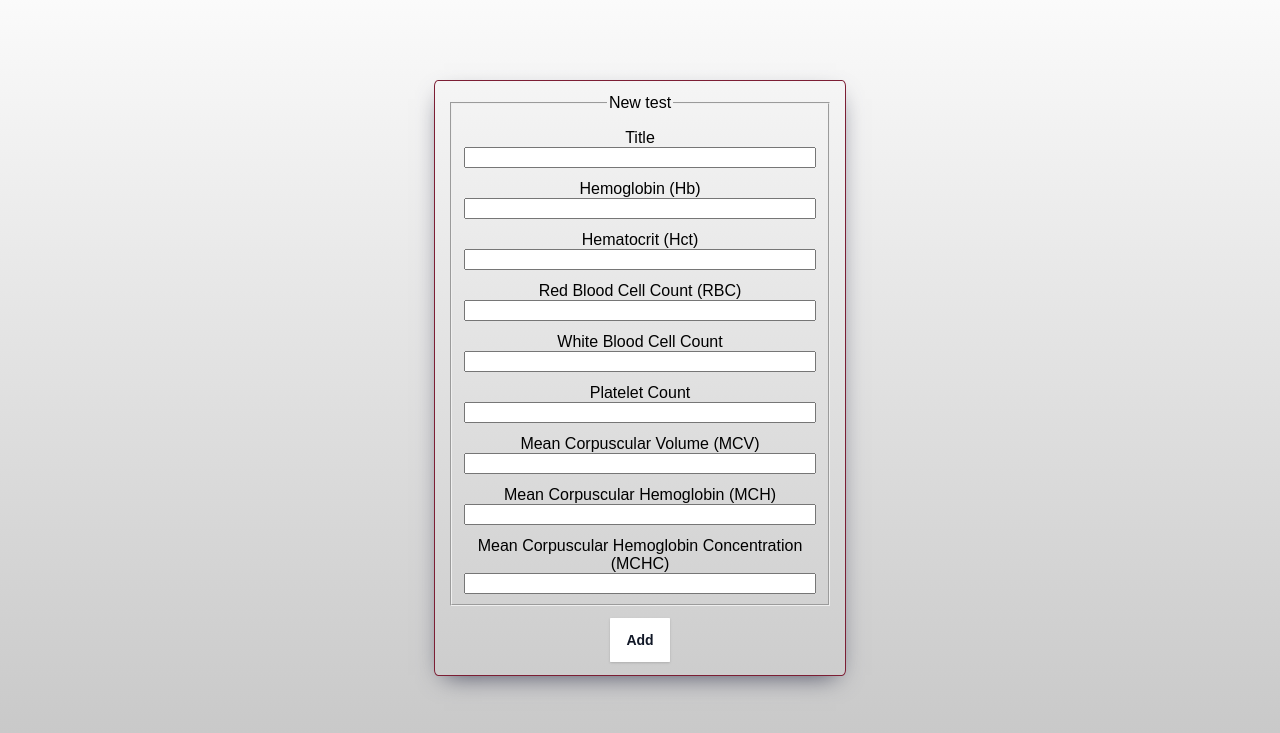
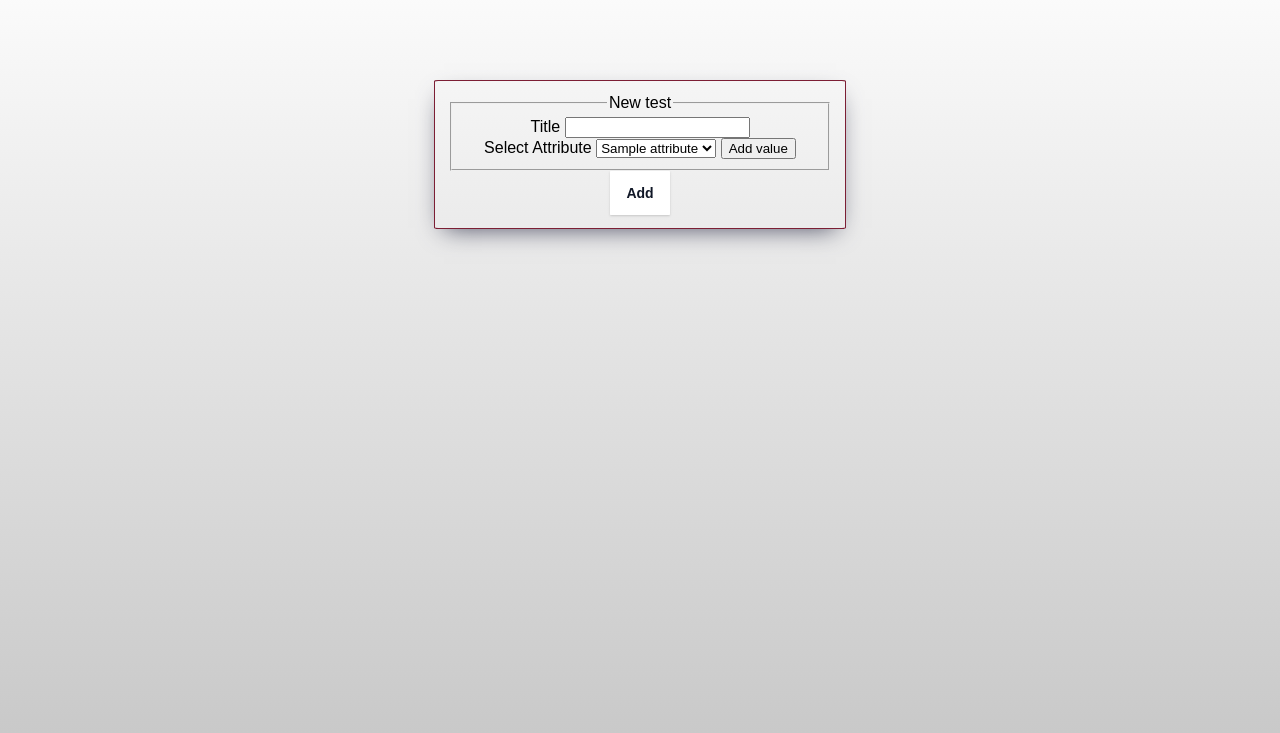
Before and after one commit to Connoisseur01/BloodAnalysis_Hub, a Flask app: page /new in a window 1280 px wide. Shown: the part 67-800 px from the top of the page. Run offline with Flask 3, Linux system fonts and the light colour scheme; a user stored in the database is signed in; tables that the repository leaves empty hold one stand-in row (values such as "Sample post").

Commit message:
Change how new values are added to test

```diff
--- /dev/null
+++ b/blood_analysis_hub/static/test.js
@@ -0,0 +1,34 @@
+const units = window.units;
+var shown = window.shown;
+console.log(shown)
+var addValueBtn = document.getElementById('add-value-btn');
+var form = document.getElementById('form');
+var selectAttribute = document.getElementById('select-attribute');
+
+
+addValueBtn.addEventListener('click', function() {
+    var attribute = selectAttribute.value;
+    if (shown.indexOf(attribute) === -1){
+        shown.push(attribute)
+        var newInputFieldGroup = document.createElement('div');
+        newInputFieldGroup.classList.add('form-group');
+
+        var label = document.createElement('label');
+        label.classList.add('form-label');
+        label.textContent = attribute;
+
+        var inputField = document.createElement('input');
+        inputField.setAttribute('type', 'number');
+        inputField.setAttribute('name', attribute);
+
+        var unit = document.createElement('p');
+        unit.textContent = units[attribute];
+
+        newInputFieldGroup.appendChild(label);
+        newInputFieldGroup.appendChild(inputField);
+        newInputFieldGroup.appendChild(unit);
+
+
+        form.appendChild(newInputFieldGroup);
+    }
+});
--- a/blood_analysis_hub/templates/create_test.html
+++ b/blood_analysis_hub/templates/create_test.html
@@ -1,32 +1,40 @@
 {% extends "layout.html" %}
 {% block content %}
     <div class="auth-form">
-        <form method="POST" action="">
+        <form method="POST">
             {{ form.hidden_tag() }}
-            <fieldset class="form">
+            <fieldset id="form">
                 <Legend >{{ legend }}</Legend>
                     {{ form.title.label(class="form-label") }}
                     {{ form.title() }}
-                    {{ form.hb.label(class="form-label") }}
-                    {{ form.hb() }}
-                    {{ form.hct.label(class="form-label") }}
-                    {{ form.hct() }}
-                    {{ form.rbc.label(class="form-label") }}
-                    {{ form.rbc() }}
-                    {{ form.wbc.label(class="form-label") }}
-                    {{ form.wbc() }}
-                    {{ form.pc.label(class="form-label") }}
-                    {{ form.pc() }}
-                    {{ form.mcv.label(class="form-label") }}
-                    {{ form.mcv() }}
-                    {{ form.mch.label(class="form-label") }}
-                    {{ form.mch() }}
-                    {{ form.mchc.label(class="form-label") }}
-                    {{ form.mchc() }}
+                    <div class="form-group">
+                    {{ form.select_attribute.label(class="form-label") }}
+                    {{ form.select_attribute(id='select-attribute') }}
+                    <button type="button" id="add-value-btn"> Add value </button>
+                    </div>
+                    {% if values %}
+                        {% for attr in values %}
+                            <div class="form-group">
+                                <label class="form-label">{{attr}}</label>
+                                <input type="number" value="{{values[attr]}}" name="{{attr}}">
+                                <p>{{units[attr]}}</p>
+                            </div>
+                        {% endfor %}
+                    {% endif %}
             </fieldset>
             <div>
                 {{ form.submit(class="option") }}
             </div>
         </form>
     </div>
+    <script>
+        window.units = JSON.parse('{{ units | tojson | safe}}');
+        window.shown = []
+        {% if values %}
+            {% for attr in values %}
+                window.shown.push('{{attr}}')
+            {% endfor %}
+        {% endif %}
+    </script>
+    <script src="{{ url_for('static', filename='test.js') }}"></script>
 {% endblock content %}
--- a/blood_analysis_hub/tests/forms.py
+++ b/blood_analysis_hub/tests/forms.py
@@ -1,22 +1,11 @@
 from flask_wtf import FlaskForm
-from wtforms import StringField, SubmitField, IntegerField, DecimalField
+from wtforms import FieldList, FormField, SelectField, StringField, SubmitField, IntegerField, DecimalField
 from wtforms.validators import DataRequired, NumberRange
 
-class TestForm(FlaskForm):
-    title = StringField('Title', validators=[DataRequired()])
+def create_testForm(attributes):
+    class TestForm(FlaskForm):
+        select_attribute = SelectField('Select Attribute', choices=attributes)
+        title = StringField('Title', validators=[DataRequired()])
+        submit = SubmitField('Add')
 
-    # Complete blood count (CBC)
-    # Red blood cells
-    hb = DecimalField('Hemoglobin (Hb)', places=2, rounding=None, validators=[DataRequired()])
-    hct = IntegerField('Hematocrit (Hct)', validators=[DataRequired(), NumberRange(min=0, max=100)])
-    rbc = IntegerField('Red Blood Cell Count (RBC)', validators=[DataRequired()])
-    # Red blood cell indices
-    mcv = DecimalField('Mean Corpuscular Volume (MCV)', places=2, rounding=None, validators=[DataRequired()])
-    mch = DecimalField('Mean Corpuscular Hemoglobin (MCH)', places=2, rounding=None, validators=[DataRequired()])
-    mchc = DecimalField('Mean Corpuscular Hemoglobin Concentration (MCHC)', places=2, rounding=None, validators=[DataRequired()])
-    # white blood cells
-    wbc = IntegerField('White Blood Cell Count', validators=[DataRequired()])
-    # Platelets
-    pc = IntegerField('Platelet Count', validators=[DataRequired()])
-
-    submit = SubmitField('Add')
+    return TestForm()
--- a/blood_analysis_hub/tests/routes.py
+++ b/blood_analysis_hub/tests/routes.py
@@ -1,10 +1,10 @@
+import json
 from flask import render_template, url_for, flash, redirect, request, abort, Blueprint
 from flask_login import current_user, login_required
-from blood_analysis_hub import db, CBC_REFERENCE
-from blood_analysis_hub.tests.forms import TestForm
-from blood_analysis_hub.models import Test
+from blood_analysis_hub import db
+from blood_analysis_hub.tests.forms import create_testForm
+from blood_analysis_hub.models import Attribute_list, Test, Attribute
 from blood_analysis_hub.tests.utils import compare_test_results
-from blood_analysis_hub.text import CBC_EXPLANATION
 
 
 
@@ -13,28 +13,58 @@ tests = Blueprint('tests', __name__)
 @tests.route("/new", methods=['GET', 'POST'])
 @login_required
 def new_test():
-    form = TestForm()
-    if form.validate_on_submit():
-        test = Test(title = form.title.data, author=current_user,
-                    hb=form.hb.data, hct=form.hct.data, rbc=form.rbc.data,
-                    wbc=form.wbc.data, pc=form.pc.data, mch=form.mch.data,
-                    mcv=form.mcv.data, mchc=form.mchc.data)
+    attributes = Attribute.query.all()
+    names = [a.name for a in attributes]
+    units = dict([(a.name, a.unit) for a in attributes])
+    form = create_testForm(attributes=names)
+    if request.method == 'POST':
+        data = {}
+        for key in request.form:
+            data[key] = request.form[key]
+        test = Test(title=data['title'], user_id=current_user.id)
         db.session.add(test)
+        for key in data:
+            if key in names:
+                attribute_id = Attribute.query.filter_by(name=key).first().id
+                attribute = Attribute_list(test_id=test.id, attribute_id=attribute_id, value=data[key])
+                db.session.add(attribute)
         db.session.commit()
         flash('Your test has been added', 'success')
         return redirect(url_for('main.home'))
-    return render_template('create_test.html', title='New Test', form=form, legend='New test')
+    return render_template('create_test.html', title='New Test',units=units, form=form, legend='New test')
 
 @tests.route("/test/<int:test_id>")
 def test(test_id):
     test = Test.query.get_or_404(test_id)
+    attribute_list = test.attributes
+    values = {}
+    descriptions = {}
+    interpretations = {}
+    reference = {}
+    for value in attribute_list:
+        attribute = Attribute.query.filter_by(id=value.attribute_id).first()
+        values[attribute.name] = value.value
+        descriptions[attribute.name] = {
+            'High' : attribute.desc_over,
+            'Low' : attribute.desc_under
+        }
+        if current_user.gender == 'male':
+            reference[attribute.name] = {
+                'min' : attribute.min_male,
+                'max' : attribute.max_male
+            }
+        elif current_user.gender == 'female':
+            reference[attribute.name] = {
+                'min' : attribute.min_female,
+                'max' : attribute.max_female
+            }
     if not current_user.gender:
         flash('please select your gender in the account page for test evaluation', 'danger')
     else:
-        reference = CBC_REFERENCE[current_user.gender]
-        interpretation = compare_test_results(test, reference)
-        return render_template('test.html', title=test.title, test=test, explanation=CBC_EXPLANATION, interpretation=interpretation)
-    return render_template('test.html', title=test.title, test=test)
+        interpretations = compare_test_results(values, reference)
+        return render_template('test.html', test=test, values=values,
+                               descriptions=descriptions, interpretations=interpretations)
+    return render_template('test.html', test=test, values=values)
 
 @tests.route("/test/<int:test_id>/update", methods=['GET', 'POST'])
 @login_required
@@ -42,32 +72,32 @@ def update_test(test_id):
     test = Test.query.get_or_404(test_id)
     if test.author != current_user:
         abort(403)
-    form = TestForm()
-    if form.validate_on_submit():
-        test.title = form.title.data
-        test.hb = form.hb.data
-        test.hct = form.hct.data
-        test.rbc = form.rbc.data
-        test.wbc = form.wbc.data
-        test.pc = form.pc.data
-        test.mcv = form.mcv.data
-        test.mch = form.mch.data
-        test.mchc = form.mchc.data
+    attributes = Attribute.query.all()
+    names = [a.name for a in attributes]
+    units = dict([(a.name, a.unit) for a in attributes])
+    values = dict([(Attribute.query.filter_by(id=a.attribute_id).first().name, a.value) for a in test.attributes])
+    form = create_testForm(attributes=names)
+    form.title.data = test.title
+    if request.method == 'POST':
+        data = {}
+        for key in request.form:
+            data[key] = request.form[key]
+        print(data)
+        test.title = data['title']
+        for attr in test.attributes:
+            name = Attribute.query.filter_by(id=attr.attribute_id).first().name
+            print(name)
+            attr.value = data[name]
+        for key in data:
+            if key in names and key not in values:
+                attribute_id = Attribute.query.filter_by(name=key).first().id
+                attribute = Attribute_list(test_id=test.id, attribute_id=attribute_id, value=data[key])
+                db.session.add(attribute)
         db.session.commit()
         flash('successfully updated!', 'success')
         return redirect(url_for('tests.test', test_id=test.id))
-    elif request.method == 'GET':
-        form.title.data = test.title
-        form.hb.data = test.hb
-        form.hct.data = test.hct
-        form.rbc.data = test.rbc
-        form.wbc.data = test.wbc
-        form.pc.data = test.pc
-        form.mcv.data = test.mcv
-        form.mch.data = test.mch
-        form.mchc.data = test.mchc
-    return render_template('create_test.html', title='Update Test',
-                           form=form, legend='Update test')
+    return render_template('create_test.html', title='Update Test', values=values,
+                           form=form, units=units, legend='Update test')
 
 @tests.route("/test/<int:test_id>/delete", methods=['GET', 'POST'])
 @login_required
```
Also changed, not shown: blood_analysis_hub/templates/test.html (+6 -9 lines), blood_analysis_hub/tests/utils.py (+4 -6 lines).
